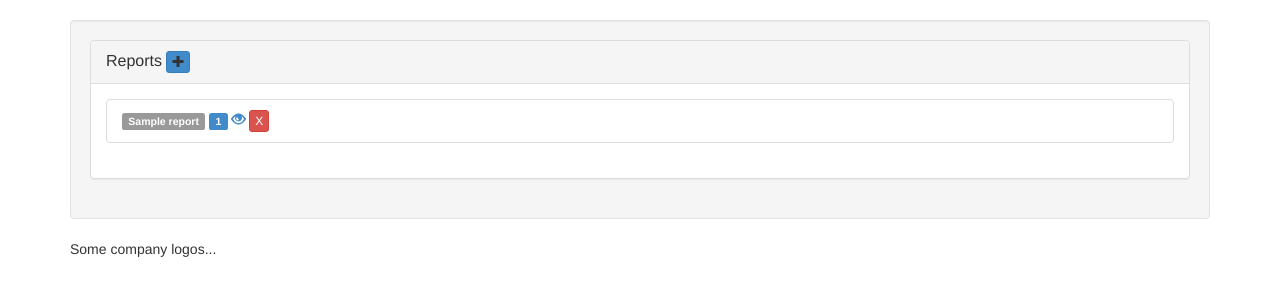
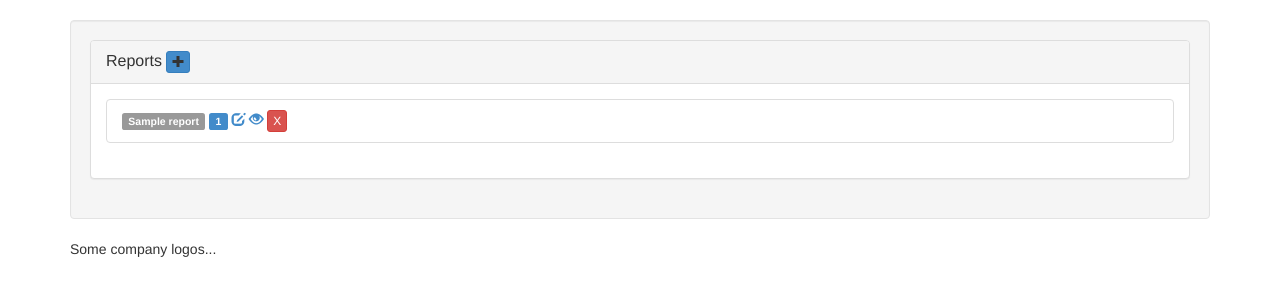
Before and after one commit to unaguil/opendash, a Flask app: page /user/profile in a window 1280 px wide. Shown: the part 54-354 px from the top of the page. Run offline with Flask 2, Linux system fonts and the light colour scheme; a user stored in the database is signed in; tables that the repository leaves empty hold one stand-in row (values such as "Sample post"); some libraries are stand-ins or nearby versions.

Commit message:
Edit icon added

```diff
--- a/opendash/templates/profile.html
+++ b/opendash/templates/profile.html
@@ -27,6 +27,7 @@
 						<li class="list-group-item">
 							<span id="report-name-label"class="label label-default">{{ r.name }}</span>
 							<span class="label label-primary">{{ r.id }}</span>
+							<a href="/report/{{r.id}}/edit"><span class="glyphicon glyphicon-edit"></span></a>
 							{% if r.public %}
 							<a href="/report/{{r.id}}/make_private"><span class="glyphicon glyphicon-eye-open"></span></a>
 							{% else %}
```
